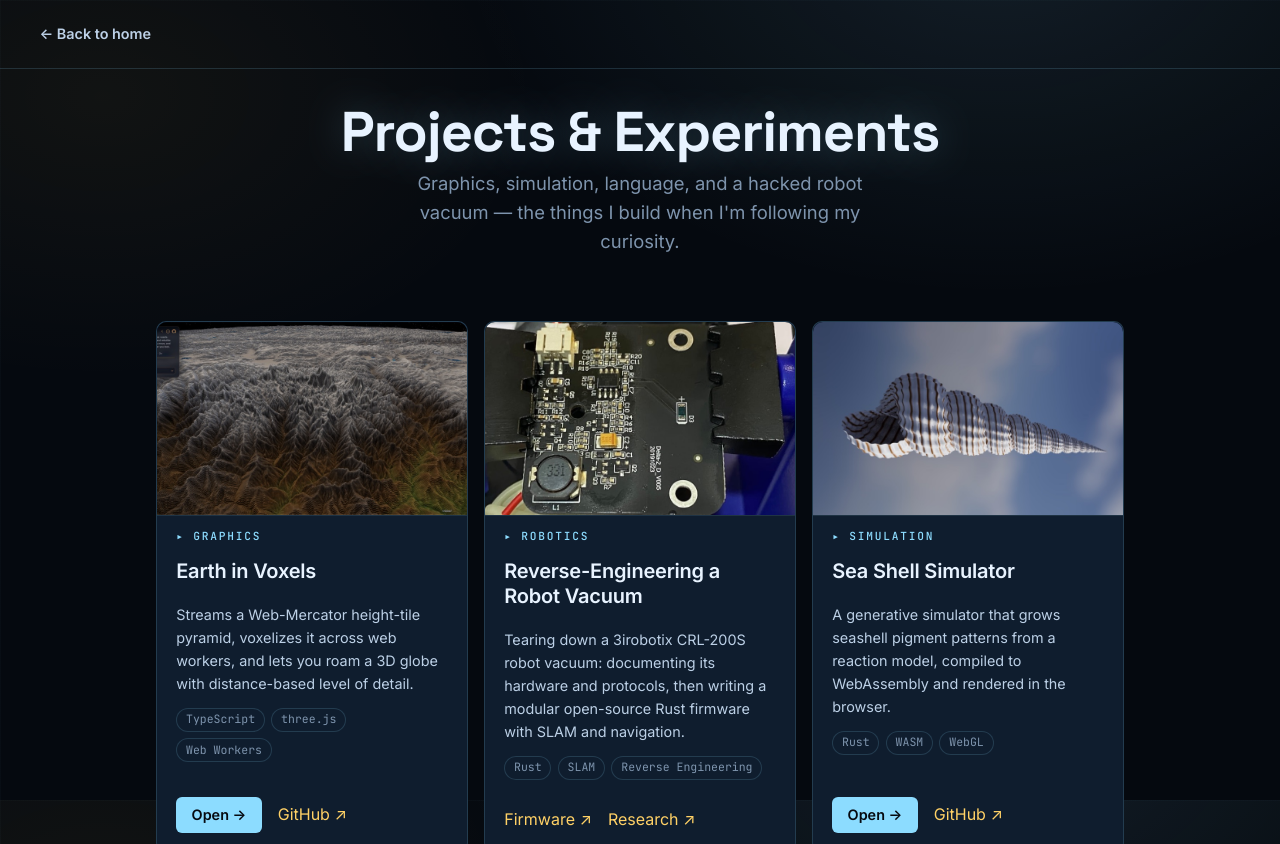
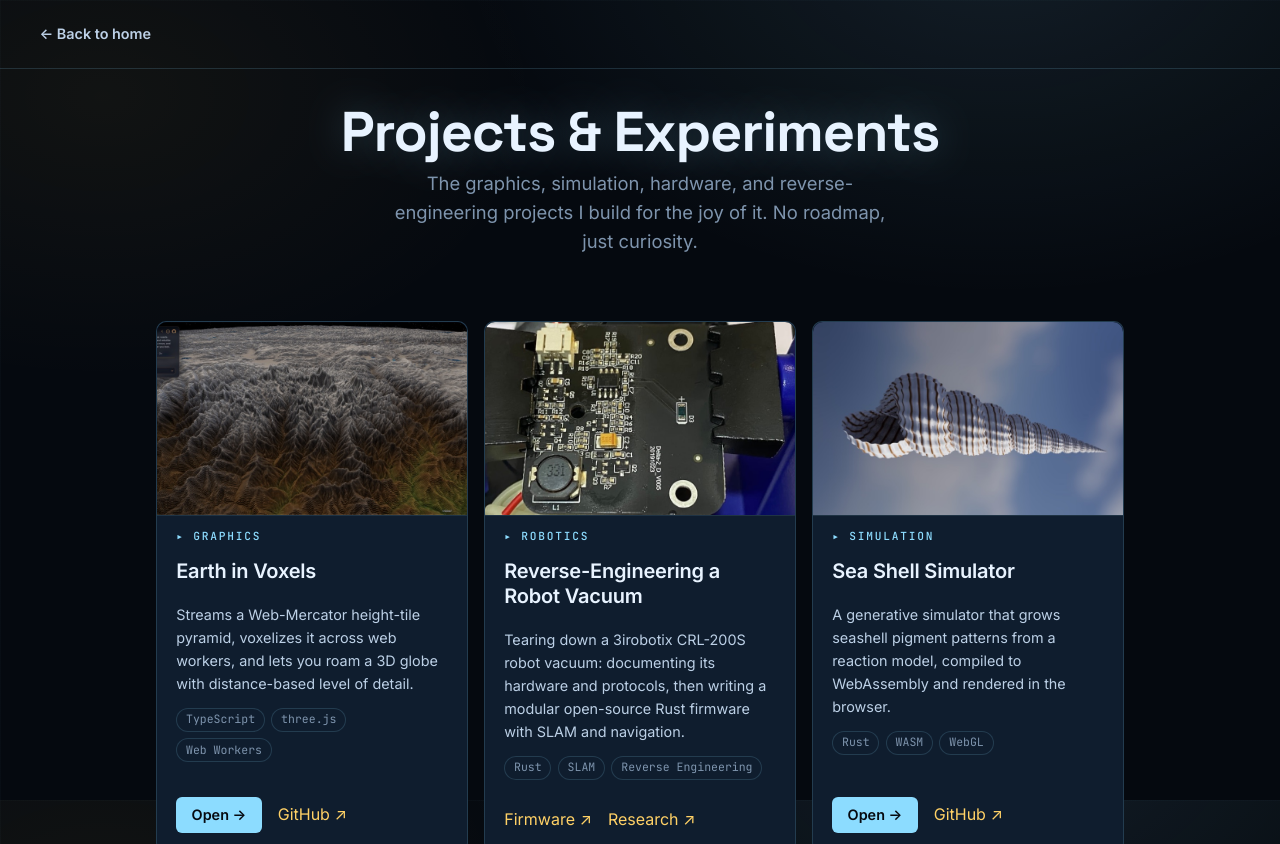
Before and after one commit to codetiger/website-cicd, a website: page home/projects/index.html in a window 1280 px wide. Shown: the top 844 px of the page. Drawn offline with Linux system fonts and the light colour scheme.

Commit message:
home: refresh landing & projects taglines
Co-Authored-By: Claude Opus 4.8 (1M context) <noreply@anthropic.com>

```diff
--- a/home/projects/index.html
+++ b/home/projects/index.html
@@ -113,8 +113,9 @@
             <section class="hero">
                 <h1>Projects &amp; Experiments</h1>
                 <p class="tagline">
-                    Graphics, simulation, language, and a hacked robot vacuum —
-                    the things I build when I'm following my curiosity.
+                    The graphics, simulation, hardware, and
+                    reverse-engineering projects I build for the joy of it.
+                    No roadmap, just curiosity.
                 </p>
             </section>
 
```
Also changed, not shown: home/index.html (+2 -2 lines).
